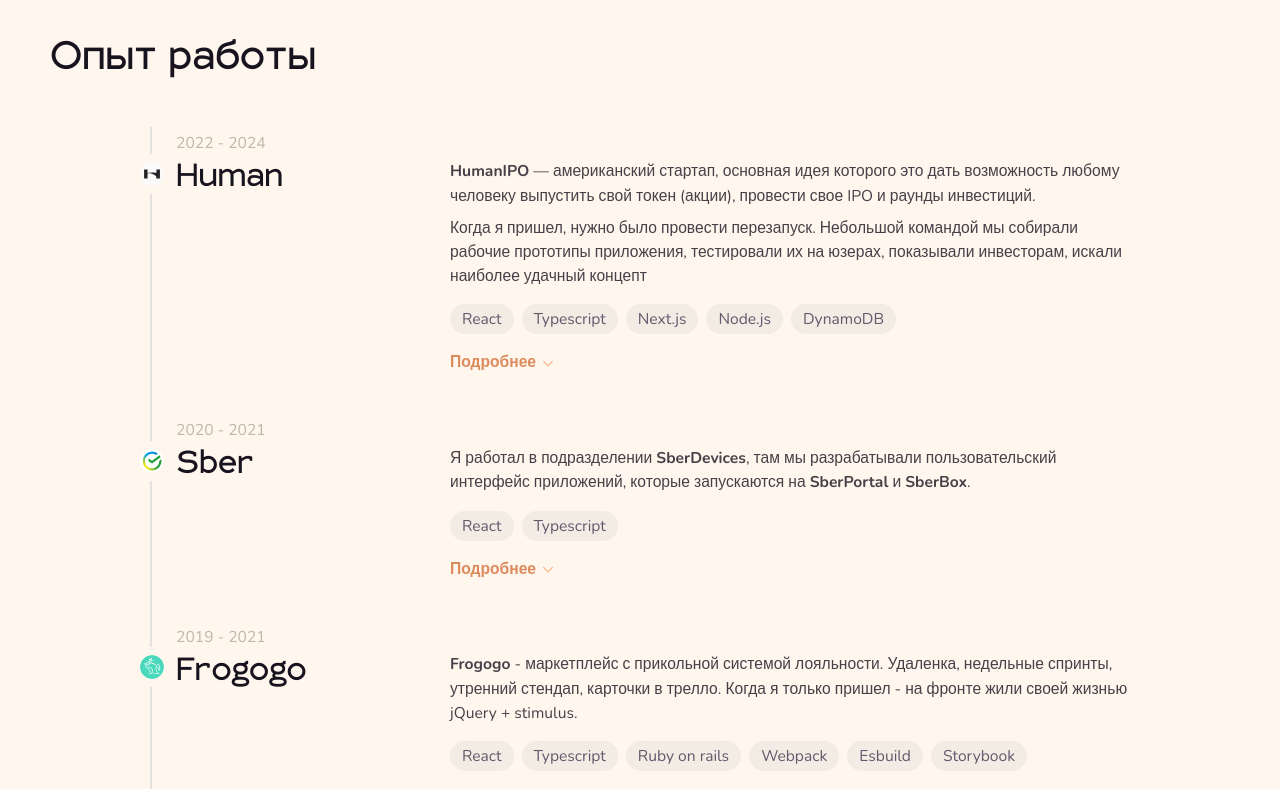
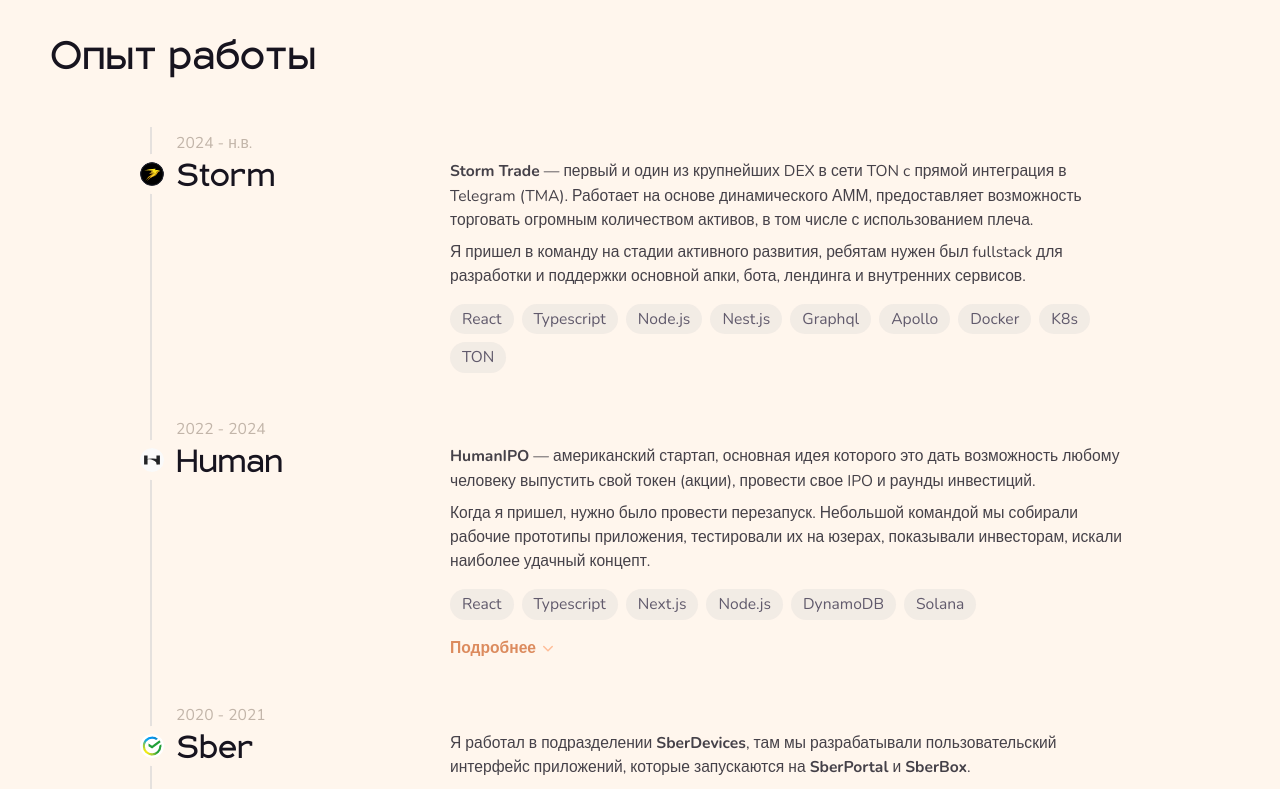
Before and after one commit to deadrime/deadrime.github.io, a Next.js app: page / in a window 1280 px wide. Shown: the part 1540-2329 px from the top of the page. Built offline with nearby package versions, Linux system fonts and the light colour scheme.

Commit message:
Upd my experience

```diff
--- a/components/MyExperience/MyExperience.tsx
+++ b/components/MyExperience/MyExperience.tsx
@@ -5,6 +5,7 @@
 import Tag from '../Tag/Tag';
 import { capitalize } from '@/helpers/capitalize';
 import SvgHuman from '@/svgComponents/Human';
+import SvgStorm from '@/svgComponents/Storm';
 import SvgSber from '@/svgComponents/Sber';
 import SvgFrogogo from '@/svgComponents/Frogogo';
 import SvgItcanfly from '@/svgComponents/Itcanfly';
@@ -18,8 +19,23 @@
 import Accordion from '../Accordion/Accordion';
 import SvgChartjs from '@/svgComponents/Chartjs';
 
-
 const data = [
+  {
+    companyName: 'Storm',
+    companyLogo: SvgStorm,
+    startYear: 2024,
+    endYear: undefined,
+    shortDescription: <>
+      <p>
+        <strong>Storm Trade</strong> — первый и один из крупнейших DEX в сети TON c прямой интеграция в Telegram (TMA).
+        Работает на основе динамического АММ, предоставляет возможность торговать огромным количеством активов, в том числе с использованием плеча.
+      </p>
+      <p>
+        Я пришел в команду на стадии активного развития, ребятам нужен был fullstack для разработки и поддержки основной апки, бота, лендинга и внутренних сервисов.
+      </p>
+    </>,
+    technologies: ['react', 'typescript', 'node.js', 'nest.js', 'graphql', 'apollo', 'docker', 'k8s', 'TON'],
+  },
   {
     companyName: 'Human',
     companyLogo: SvgHuman,
@@ -32,7 +48,7 @@
       </p>
       <p>
         Когда я пришел, нужно было провести перезапуск. Небольшой командой мы собирали рабочие прототипы приложения,
-        тестировали их на юзерах, показывали инвесторам, искали наиболее удачный концепт
+        тестировали их на юзерах, показывали инвесторам, искали наиболее удачный концепт.
       </p>
     </>,
     moreInfo: <>
@@ -67,7 +83,7 @@
         <li>
           Лямбда функция для сжатия картинок на лету. Хотели экономить место на пользовательских аватарах и картинках в постах.
           При помощи sharp в связке с aws-sdk сделал автоматическую конвертацию в webp, сжатие и ресайзинг
-          (3 размера - thumb, medium, large).
+          (3 размера - thumb, medium, large). Так же реализовал прогрессивная загрузку изображений при помощи создания миниатюр в thumbhash.ы
         </li>
         <li>
           Миграция с less на нативный CSS + PostCSS. У нас достаточно медленно работал локальный дев сервер
@@ -78,7 +94,7 @@
         </li>
       </ul>
     </>,
-    technologies: ['react', 'typescript', 'next.js', 'node.js', 'dynamoDB'],
+    technologies: ['react', 'typescript', 'next.js', 'node.js', 'dynamoDB', 'Solana'],
   },
   {
     companyName: 'Sber',
@@ -287,9 +303,9 @@
                   </Tag>
                 )}
               </div>
-              <Accordion summary="Подробнее">
+              {work.moreInfo && <Accordion summary="Подробнее">
                 {work.moreInfo}
-              </Accordion>
+              </Accordion>}
             </div>
           </div>
         ))}
--- /dev/null
+++ b/svgComponents/Storm.tsx
@@ -0,0 +1,80 @@
+import * as React from "react";
+import type { SVGProps } from "react";
+const SvgStorm = (props: SVGProps<SVGSVGElement>) => (
+  <svg
+    xmlns="http://www.w3.org/2000/svg"
+    width="20px"
+    height="20px"
+    fill="none"
+    viewBox="0 0 20 20"
+    {...props}
+  >
+    <g clipPath="url(#storm_svg__a)">
+      <path fill="#000" d="M0 0h20v20H0z" />
+      <g clipPath="url(#storm_svg__b)">
+        <path
+          fill="url(#storm_svg__c)"
+          d="m12.033 9.229-.04.031c-.7.519-1.43.993-2.14 1.495-1.232.878-2.415 1.833-3.49 2.898q0 .002-.003.005a29 29 0 0 0-2.122 2.28 17.7 17.7 0 0 1 6.631-6.352c-.9-.155-1.564 0-3.562.407 1.585-1.195 1.89-1.559 2.434-2.766q.452.06.902.134c-.419.827-1.12 1.426-1.895 1.917l-.325.211c.376-.141.785-.293 1.176-.378.8-.185 1.668-.204 2.434.118"
+        />
+        <path
+          fill="url(#storm_svg__d)"
+          d="M16.815 7.589a4.19 4.19 0 0 0-2.686 2.128 4.2 4.2 0 0 1-1.876 1.879c-.368.183-.765.26-1.152.39 1.052-.522 1.893-1.362 2.234-2.52.02-.063.058-.19.076-.255.412-1.312 1.869-2.062 3.172-1.705q.117.035.232.083"
+        />
+        <path
+          fill="url(#storm_svg__e)"
+          d="M16.824 7.586c-1.413-.63-3.156.232-3.533 1.73-.036.117-.076.263-.122.376a3 3 0 0 1-.1.244l-.055.12-.062.117c-.457.866-1.254 1.506-2.126 1.925l-.242.112a10.95 10.95 0 0 0-4.633 3.601 10.9 10.9 0 0 1 3.446-3.746c-.925.283-1.8.681-2.601 1.186a31 31 0 0 1 3.088-2.45c.716-.496 1.455-.962 2.155-1.48.043-.034.091-.074.131-.115l-.052-.023c-.794-.356-1.703-.345-2.538-.154a7 7 0 0 0-.513.139q.155-.107.305-.221c.567-.421 1.05-.962 1.364-1.598l.024-.048a27.7 27.7 0 0 0-7.31-.245 28.6 28.6 0 0 1 9.539-1.458 2.57 2.57 0 0 1-.564 1.338c1.444-.643 3.207-.383 4.4.65"
+        />
+        <path
+          fill="#FDF851"
+          d="M12.17 9.206c-.04.04-.088.081-.13.114-.701.519-1.44.985-2.156 1.48a31 31 0 0 0-3.088 2.45q-.219.199-.432.404c1.074-1.066 2.257-2.02 3.488-2.9.711-.5 1.442-.975 2.14-1.494l.04-.031c-.766-.322-1.634-.303-2.433-.118-.391.086-.8.237-1.176.378l.325-.211c.774-.49 1.476-1.09 1.895-1.917a28 28 0 0 0-1.748-.235 29.7 29.7 0 0 0-5.444-.07 28 28 0 0 1 2.27-.13 27.746 27.746 0 0 1 5.04.375l-.025.048c-.313.636-.797 1.177-1.364 1.598q-.15.114-.305.22.254-.08.513-.138c.835-.19 1.744-.202 2.538.154zM16.825 7.586l-.01-.003a2 2 0 0 0-.232-.077c-1.303-.357-2.76.393-3.172 1.705l-.076.256c-.34 1.157-1.182 1.997-2.234 2.518a6 6 0 0 1-.27.125l-.247.1.242-.112c.872-.42 1.67-1.06 2.126-1.925l.062-.116.055-.12c.033-.069.075-.172.1-.245.046-.113.086-.26.122-.376.377-1.498 2.12-2.36 3.534-1.73"
+        />
+      </g>
+    </g>
+    <rect width={19} height={19} x={0.5} y={0.5} stroke="#2B2D38" rx={9.5} />
+    <defs>
+      <linearGradient
+        id="storm_svg__c"
+        x1={15.274}
+        x2={23.803}
+        y1={-8.763}
+        y2={6.518}
+        gradientUnits="userSpaceOnUse"
+      >
+        <stop offset={0.188} stopColor="#A4560E" />
+        <stop offset={0.567} stopColor="#E07716" />
+        <stop offset={0.864} stopColor="#FFC401" />
+      </linearGradient>
+      <linearGradient
+        id="storm_svg__d"
+        x1={19.192}
+        x2={22.811}
+        y1={-0.967}
+        y2={8.098}
+        gradientUnits="userSpaceOnUse"
+      >
+        <stop offset={0.188} stopColor="#A4560E" />
+        <stop offset={0.567} stopColor="#E07716" />
+        <stop offset={0.864} stopColor="#FFC401" />
+      </linearGradient>
+      <linearGradient
+        id="storm_svg__e"
+        x1={12.457}
+        x2={3.45}
+        y1={7.247}
+        y2={23.813}
+        gradientUnits="userSpaceOnUse"
+      >
+        <stop stopColor="#FFE619" />
+        <stop offset={0.441} stopColor="#FEB226" />
+        <stop offset={1} stopColor="#FE9F19" />
+      </linearGradient>
+      <clipPath id="storm_svg__a">
+        <rect width={20} height={20} fill="#fff" rx={10} />
+      </clipPath>
+      <clipPath id="storm_svg__b">
+        <path fill="#fff" d="M3.125 3.75h14.056v14.056H3.125z" />
+      </clipPath>
+    </defs>
+  </svg>
+);
+export default SvgStorm;
```
Also changed, not shown: svgs/storm.svg (added).
